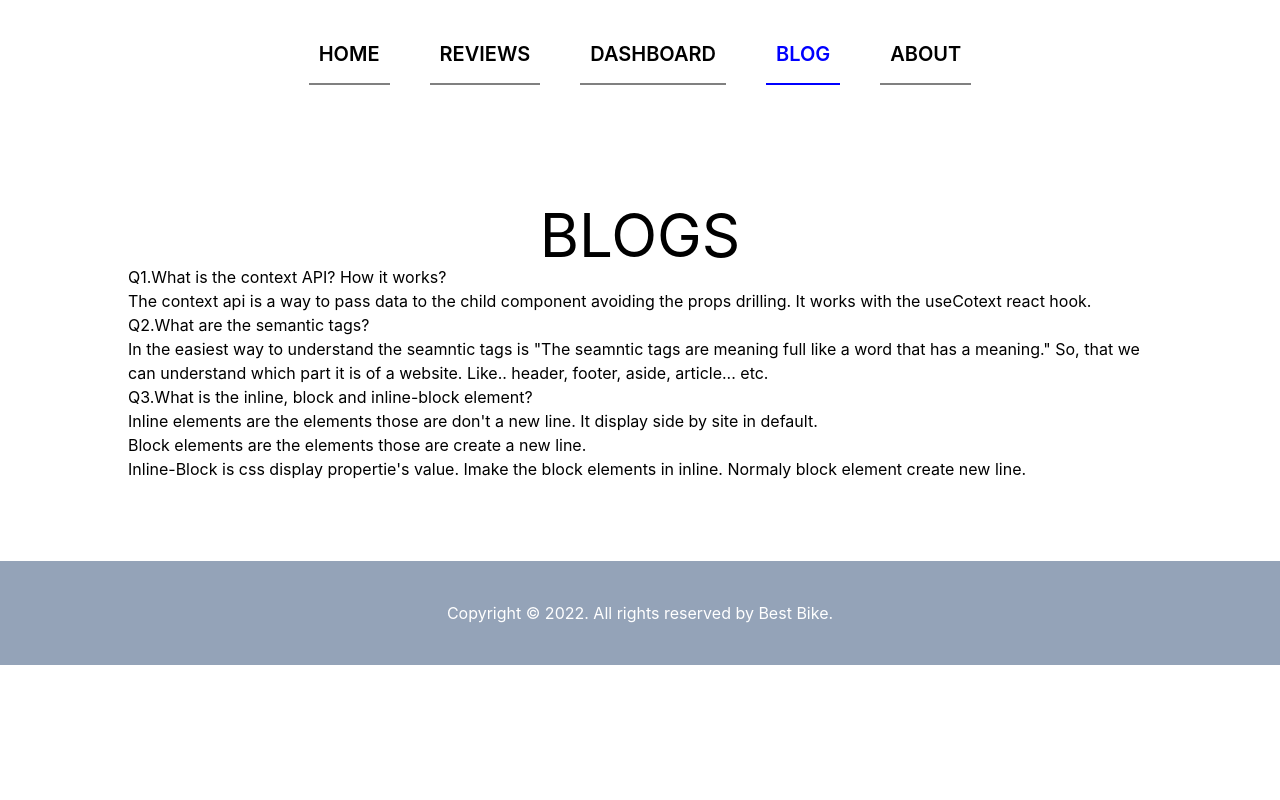
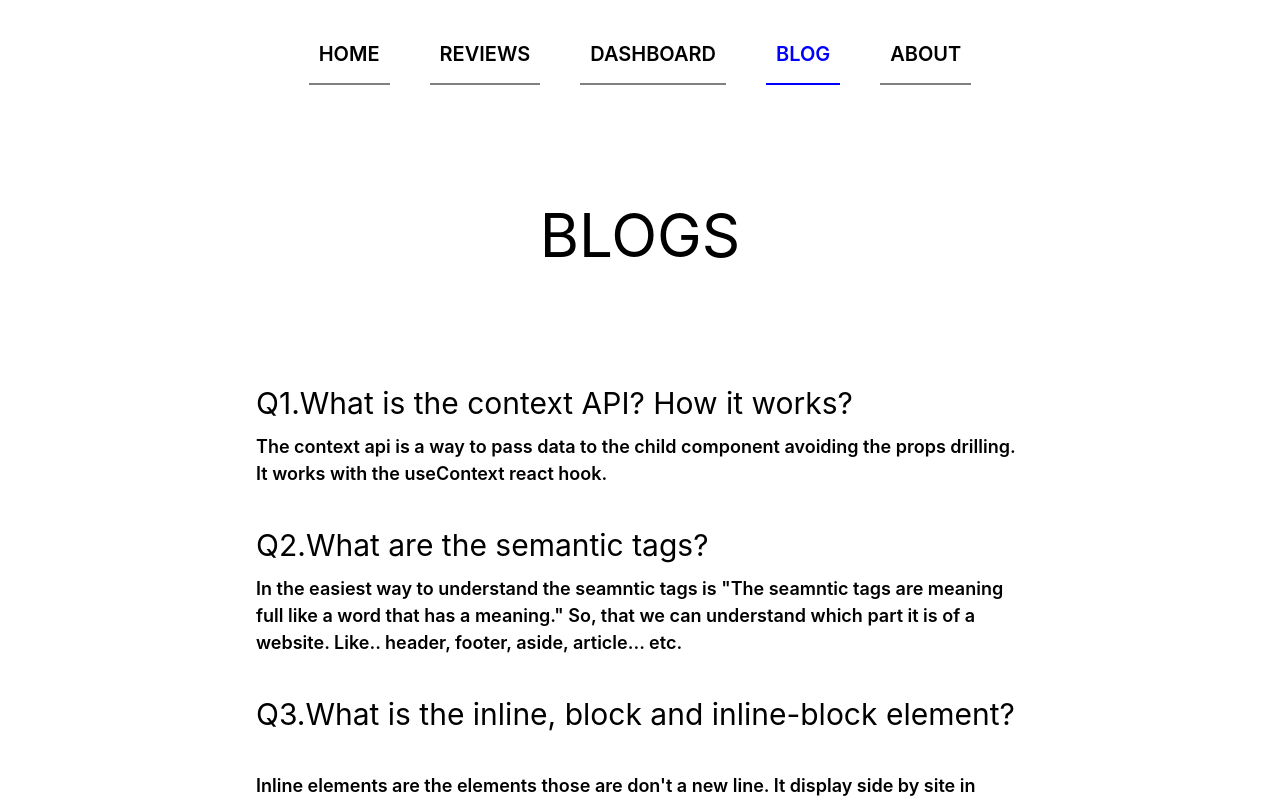
Before and after one commit to wdtahmid/best-bike-2022, a React (Create React App) app: page /blog in a window 1280 px wide. Shown: the top 800 px of the page. Built offline with nearby package versions, Linux system fonts and the light colour scheme.

Commit message:
read me file editing

```diff
--- a/public/reveiws.json
+++ b/public/reveiws.json
@@ -18,7 +18,7 @@
         "id": 3,
         "img": "https://randomuser.me/api/portraits/men/53.jpg",
         "reveiw": "This is nice one i've seen ever many motor bike!",
-        "rating": "5 stars"
+        "rating": "4.5 stars"
     },
     {
         "name": "Anna Arnold",
--- a/src/components/Blog/Blog.js
+++ b/src/components/Blog/Blog.js
@@ -2,30 +2,30 @@ import React from 'react';
 
 const Blog = () => {
     return (
-        <div className='w-4/5 mx-auto my-20'>
-            <h2 className='text-6xl uppercase font-bolder text-center'>Blogs</h2>
+        <div className='w-3/5 mx-auto my-20 flex flex-col gap-y-10'>
+            <h2 className='text-6xl uppercase font-bolder text-center mb-20'>Blogs</h2>
 
             <div>
-                <h2>Q1.What is the context API? How it works?</h2>
-                <p>
-                    The context api is a way to pass data to the child component avoiding the props drilling. It works with the useCotext react hook.
+                <h2 className='text-3xl mb-3'>Q1.What is the context API? How it works?</h2>
+                <p className='font-semibold text-[18px]'>
+                    The context api is a way to pass data to the child component avoiding the props drilling. It works with the useContext react hook.
                 </p>
             </div>
             <div>
-                <h2>Q2.What are the semantic tags?</h2>
-                <p>
+                <h2 className='text-3xl mb-3'>Q2.What are the semantic tags?</h2>
+                <p className='font-semibold text-[18px]'>
                     In the easiest way to understand the seamntic tags is "The seamntic tags are meaning full like a word that has a meaning." So, that we can understand which part it is of a website. Like.. header, footer, aside, article... etc.
                 </p>
             </div>
-            <div>
-                <h2>Q3.What is the inline, block and inline-block element?</h2>
-                <p>
+            <div className='flex flex-col gap-y-7'>
+                <h2 className='text-3xl mb-3'>Q3.What is the inline, block and inline-block element?</h2>
+                <p className='font-semibold text-[18px]'>
                     Inline elements are the elements those are don't a new line. It display side by site in default.
                 </p>
-                <p>
+                <p className='font-semibold text-[18px]'>
                     Block elements are the elements those are create a new line.
                 </p>
-                <p>
+                <p className='font-semibold text-[18px]'>
                     Inline-Block is css display propertie's value. Imake the block elements in inline. Normaly block element create new line.
                 </p>
             </div>
--- a/src/components/Home/Home.js
+++ b/src/components/Home/Home.js
@@ -2,6 +2,9 @@ import React from 'react';
 import { Link, useNavigate } from 'react-router-dom';
 import useReveiws from '../hooks/useReveiws';
 import Reveiw from '../Reveiw/Reveiw';
+
+
+
 
 const Home = () => {
 
@@ -13,15 +16,15 @@ const Home = () => {
         naviagte(path)
     };
     return (
-        <div className='w-5/6 mx-auto text-center'>
-            <div className='flex flex-wrap items-center justify-between h-screen'>
-                <div className='w-3/6 text-left'>
+        <div className='md:w-4/6 mx-auto text-center p-20 md:p-0'>
+            <div className='flex-col-reverse flex md:flex-row items-center justify-center py-20'>
+                <div className='w-full md:w-3/6 text-center md:text-left'>
                     <h1 className='text-5xl font-bold font-mono'>2014 EBR 1190RX</h1>
                     <p className='mt-3 font-serif uppercase font-semibold tracking-[.5em]'>Born to win the race!!!</p>
-                    <p className='my-10 font-serif font-semibold mr-20'>The Erik Buell Racing 1190RS is a sport bike that is manufactured by Erik Buell Racing in the United States. It was introduced in June 2011 for the 2012 model year. It is powered by a 1,190 cc (73 cu in), liquid-cooled V-twin engine that delivers 175 hp (130 kW) @ 9,750 rpm. Only 100 units were planned for 2011 production.</p>
+                    <p className='my-10 font-serif font-semibold m-0 md:mr-20'>The Erik Buell Racing 1190RS is a sport bike that is manufactured by Erik Buell Racing in the United States. It was introduced in June 2011 for the 2012 model year. It is powered by a 1,190 cc (73 cu in), liquid-cooled V-twin engine that delivers 175 hp (130 kW) @ 9,750 rpm. Only 100 units were planned for 2011 production.</p>
                     <button className='bg-indigo-800 hover:bg-indigo-900 text-white font-serif uppercase font-bold px-3 py-2 rounded'>live demo</button>
                 </div>
-                <div className='w-3/6'>
+                <div className='w-full md:w-3/6'>
                     <img className='w-full' src="bike.png" alt="" />
                 </div>
             </div>
```
Also changed, not shown: 1 other file (tests, documents, lock files or other folders).
